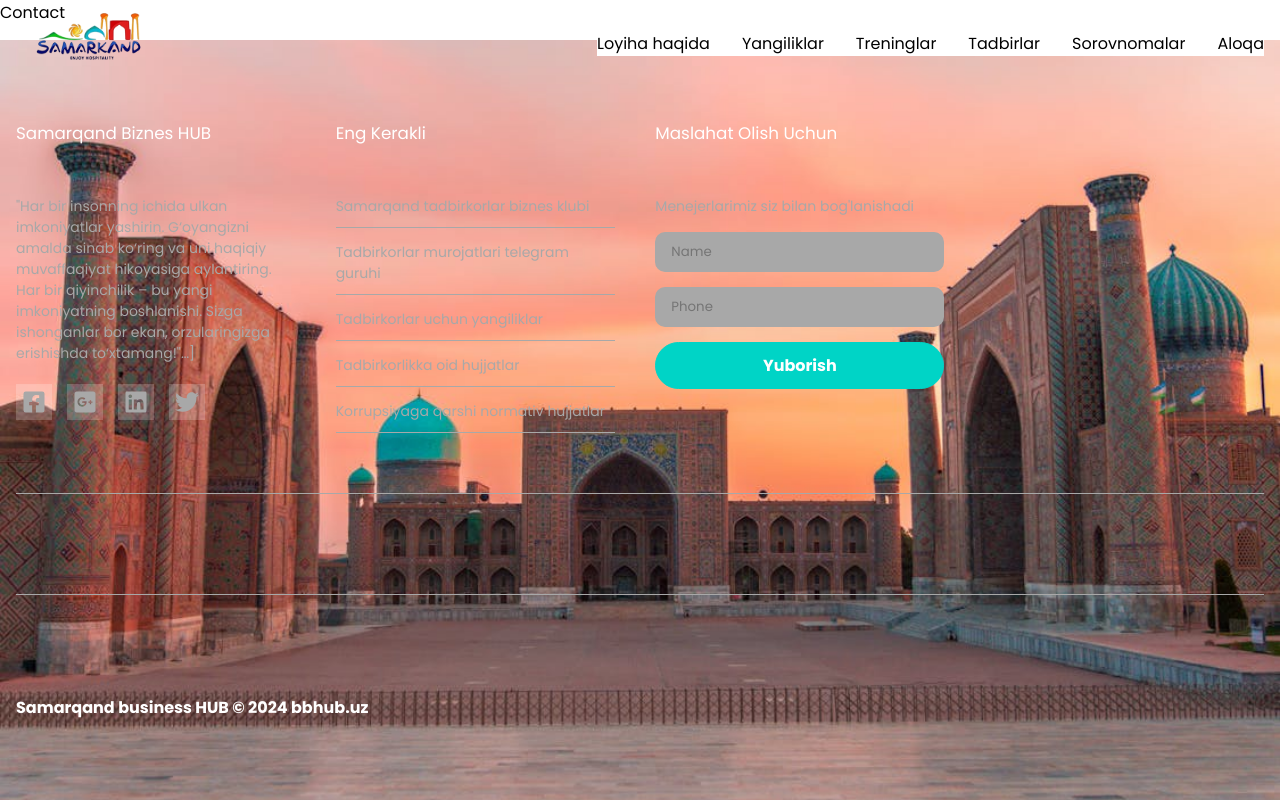
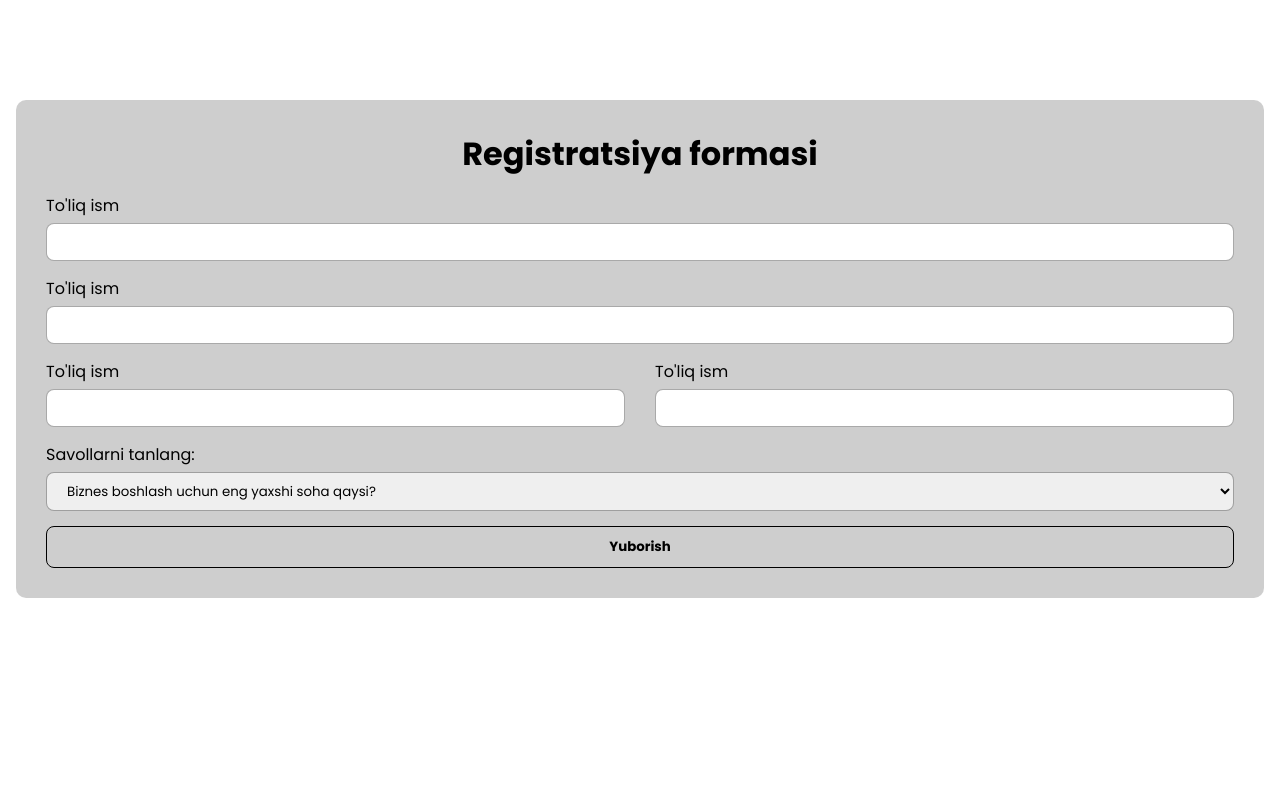
Before and after one commit to AzizbekEngineer/education, a React (Vite) app: page /contact in a window 1280 px wide. Built offline with nearby package versions, Linux system fonts and the light colour scheme.

Commit message:
add resp

```diff
--- a/src/layout/Layout.jsx
+++ b/src/layout/Layout.jsx
@@ -4,13 +4,13 @@ import React from "react";
 import "./Layout.scss";
 
 const Layout = ({ children }) => {
-    return (
-        <div className="layout">
-            <Header />
-            <main className="main-content">{children}</main>
-            <Footer />
-        </div>
-    );
+  return (
+    <div className="layout">
+      {/* <Header /> */}
+      <main className="main-content">{children}</main>
+      {/* <Footer /> */}
+    </div>
+  );
 };
 
 export default Layout;
--- a/src/layout/footer/footer.scss
+++ b/src/layout/footer/footer.scss
@@ -21,7 +21,8 @@
 
     &__desc {
         font-size: 14px;
-        color: #A8A8A8;
+        // color: #A8A8A8;
+        color: white;
     }
 
     &__icons {
@@ -50,7 +51,8 @@
         display: flex;
         flex-direction: column;
         gap: 14px;
-        color: #A8A8A8;
+        // color: #A8A8A8;
+        color: white;
     }
 
     &__item {
@@ -67,10 +69,10 @@
         input {
             padding: 10px 16px;
             border-radius: 10px;
-            background: #A8A8A8;
+            background: #a8a8a849;
             color: white;
             outline: none;
-            border: none;
+            border: 1px solid rgba(0, 0, 0, 0.363);
         }
 
         input:active {
@@ -97,6 +99,7 @@
         margin: 60px 0 100px;
         height: 1px;
         width: 100%;
-        background: #A8A8A8;
+        // background: #A8A8A8;
+        background: white;
     }
 }
--- a/src/layout/header/Header.jsx
+++ b/src/layout/header/Header.jsx
@@ -76,7 +76,7 @@ const Header = () => {
             <Link to="">Sorovnomalar</Link>
           </li>
           <li className="header__item">
-            <Link to="">Aloqa</Link>
+            <Link to="contact">Aloqa</Link>
           </li>
         </ul>
       </div>
--- a/src/pages/contact/Contact.jsx
+++ b/src/pages/contact/Contact.jsx
@@ -1,7 +1,66 @@
 import React from "react";
+import "./contact.scss";
 
 const Contact = () => {
-  return <div>Contact</div>;
+  return (
+    <div className="contact">
+      <div className="container">
+        <form action="" className="contact__form">
+          <h1 className="contact__title">Registratsiya formasi</h1>
+          <label htmlFor="name">
+            <span>To'liq ism</span>
+            <input type="text" id="name" />
+          </label>
+          <label htmlFor="name">
+            <span>To'liq ism</span>
+            <input type="text" id="name" />
+          </label>
+          <div className="contact__info">
+            <label htmlFor="name">
+              <span>To'liq ism</span>
+              <input type="text" id="name" />
+            </label>
+            <label htmlFor="name">
+              <span>To'liq ism</span>
+              <input type="text" id="name" />
+            </label>
+          </div>
+          <label htmlFor="business-questions" className="custom-dropdown-label">
+            Savollarni tanlang:
+            <select id="business-questions" className="custom-dropdown-select">
+              <option value="1">
+                Biznes boshlash uchun eng yaxshi soha qaysi?
+              </option>
+              <option value="2">
+                Biznesni moliyalashtirishning qanday usullari mavjud?
+              </option>
+              <option value="3">
+                Yangi biznes uchun qanday soliqlar va litsenziyalar talab
+                etiladi?
+              </option>
+              <option value="4">
+                Eksport qilish jarayoni qanday amalga oshiriladi?
+              </option>
+              <option value="5">
+                Biznesni rivojlantirish uchun davlat tomonidan qanday dastak
+                mavjud?
+              </option>
+              <option value="6">
+                Tadbirkorlik uchun qanday treninglar yoki kurslar mavjud?
+              </option>
+              <option value="7">
+                Raqobatni yengish uchun qanday strategiyalar samarali?
+              </option>
+              <option value="8">
+                Yangi biznes uchun kadrlarni qayerdan va qanday tanlash mumkin?
+              </option>
+            </select>
+          </label>
+          <button>Yuborish</button>
+        </form>
+      </div>
+    </div>
+  );
 };
 
 export default Contact;
--- /dev/null
+++ b/src/pages/contact/contact.scss
@@ -0,0 +1,56 @@
+.contact {
+    padding: 100px 0 20px;
+    background: white;
+
+    &__title {
+        text-align: center;
+    }
+
+    &__form {
+        padding: 30px;
+        display: flex;
+        flex-direction: column;
+        background: rgba(0, 0, 0, 0.192);
+        border-radius: 10px;
+        gap: 15px;
+
+        label {
+            width: 100%;
+            display: flex;
+            flex-direction: column;
+            gap: 5px;
+
+            input {
+                padding: 8px 16px;
+                outline: none;
+                border: 1px solid rgba(0, 0, 0, 0.336);
+                border-radius: 8px;
+            }
+
+            select,
+            option {
+                width: 100%;
+                padding: 8px 16px;
+                outline: none;
+                border: 1px solid rgba(0, 0, 0, 0.336);
+                border-radius: 8px;
+            }
+        }
+
+        button {
+            padding: 10px 20px;
+            border-radius: 8px;
+            color: black;
+            border: 1px solid black;
+            font-weight: bold;
+            background: transparent;
+
+        }
+    }
+
+    &__info {
+        display: flex;
+        align-items: center;
+        gap: 30px;
+    }
+}
--- a/src/pages/home/Home.jsx
+++ b/src/pages/home/Home.jsx
@@ -13,9 +13,9 @@ const Home = () => {
       <Hero />
       <Opportunities />
       <Success />
-      <NewsSection />
+      {/*<NewsSection />
       <Business />
-      <EventsComponent data={eventsData} />
+      <EventsComponent data={eventsData} />*/}
     </div>
   );
 };
--- a/src/pages/home/components/hero/Hero.scss
+++ b/src/pages/home/components/hero/Hero.scss
@@ -9,6 +9,7 @@
     justify-content: center;
     flex-direction: column;
     gap: 30px;
+    padding: 15px;
 
     &-overlay {
         position: absolute;
@@ -20,26 +21,31 @@
         z-index: 1;
     }
 
-    & > * {
+    &>* {
         position: relative;
         z-index: 2;
     }
 
     &__subtitle {
+        text-align: center;
         color: #fff;
         font-size: 24px;
     }
+
     &__title {
         font-size: 48px;
         color: #fff;
     }
+
     &__desc {
         color: #fff;
     }
+
     &__buttons {
         display: flex;
         align-items: center;
         gap: 30px;
+
         button {
             padding: 10px 20px;
             font-size: 18px;
@@ -48,20 +54,104 @@
             background: transparent;
             transition: 0.3s ease-in-out;
         }
+
         button:first-child {
             background: #00d4c6;
             border: 1px solid transparent;
         }
+
         button:first-child:hover {
             background: transparent;
             border-color: #00d4c6;
         }
+
         button:last-child {
             border: 1px solid #00d4c6;
         }
+
         button:last-child:hover {
             border-color: transparent;
             background: #00d4c6;
         }
     }
+
+    @media (max-width:910px) {
+        &__title {
+            font-size: 36px;
+        }
+    }
+
+    @media (max-width:700px) {
+        gap: 20px;
+
+        &__title {
+            font-size: 28px;
+        }
+
+        &__subtitle {
+            font-size: 22px;
+        }
+
+        &__buttons {
+            gap: 20px;
+
+            button {
+                padding: 8px 16px;
+                font-size: 18px;
+            }
+        }
+
+        &__desc {
+            text-align: center;
+        }
+    }
+
+    @media (max-width:520px) {
+        gap: 15px;
+
+        &__title {
+            font-size: 22px;
+            text-align: center;
+        }
+
+        &__subtitle {
+            font-size: 18px;
+        }
+
+        &__buttons {
+            gap: 15px;
+
+            button {
+                padding: 6px 14px;
+                font-size: 16px;
+            }
+        }
+
+        &__desc {
+            text-align: center;
+        }
+    }
+
+    @media (max-width:405px) {
+
+        &__title {
+            font-size: 18px;
+        }
+
+        &__subtitle {
+            font-size: 16px;
+        }
+
+        &__desc {
+            font-size: 14px;
+        }
+    }
+
+    @media (max-width:405px) {
+        &__buttons {
+            display: flex;
+            align-items: center;
+            flex-direction: column;
+        }
+    }
 }
--- a/src/pages/home/components/opportunities/opportunities.scss
+++ b/src/pages/home/components/opportunities/opportunities.scss
@@ -26,6 +26,7 @@
         background-color: #FFFFFF;
         box-shadow: 0px 0px 10px rgba(0, 0, 0, .1);
 
+
     }
 
     &__card__title {
@@ -49,4 +50,26 @@
             font-size: 80px;
         }
     }
+
+    @media (max-width:1150px) {
+        &__cards {
+            grid-template-columns: repeat(2, 1fr);
+        }
+    }
+
+    @media (max-width:580px) {
+        &__title {
+            font-size: 28px;
+        }
+
+        &__sub-title {
+            font-size: 14px;
+        }
+    }
+
+    @media (max-width:550px) {
+        &__cards {
+            grid-template-columns: repeat(1, 1fr);
+        }
+    }
 }
--- a/src/pages/home/components/success/success.scss
+++ b/src/pages/home/components/success/success.scss
@@ -103,7 +103,7 @@
             cursor: pointer;
 
             img {
-                transform: scale(1.02); // Rasmni biroz kattalashtiramiz
+                transform: scale(1.02);
             }
 
             &::after {
@@ -111,4 +111,14 @@
             }
         }
     }
+
+    @media (max-width:1050px) {
+        &__cards {
+            grid-template-columns: 1fr;
+        }
+
+        &__img {
+            width: 100%;
+        }
+    }
 }
```
Also changed, not shown: src/assets/images/contact.jpg (added).
